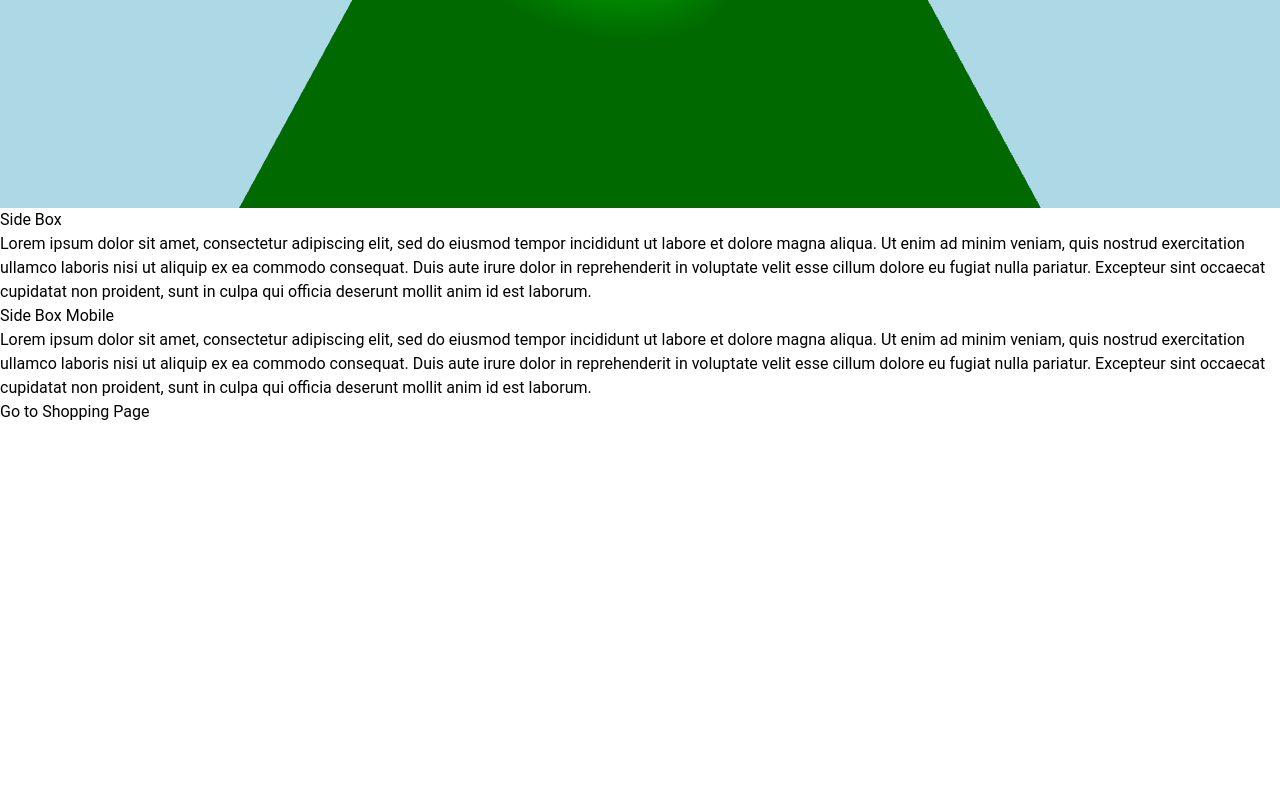
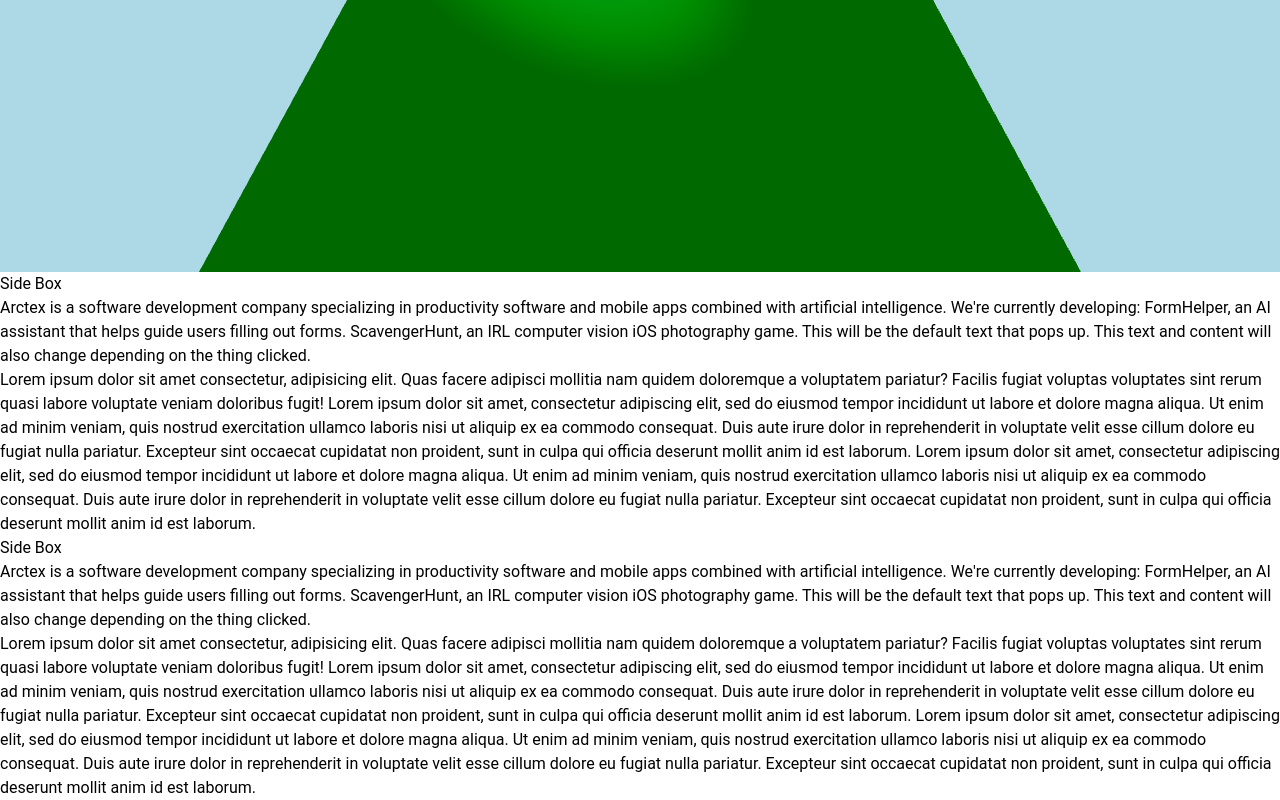
Before and after one commit to arctex-inc/arctex-website, a React (Vite) app in the folder frontend/: page / in a window 1280 px wide. Shown: the part 432-1232 px from the top of the page. Before the commit the page ends 856 px from the top, so only its background shows below. Built offline with nearby package versions, Linux system fonts and the light colour scheme.

Commit message:
Updated component structure and files

```diff
--- a/frontend/src/App.css
+++ b/frontend/src/App.css
@@ -9,7 +9,8 @@
 }
 
 Canvas {
-  width: 100%;
+  /* made the width 110 instead of 100 to get rid of bottom blank white space  */
+  width: 110%;
   margin: 0;
   padding: 0;
 }
@@ -17,16 +18,6 @@ Canvas {
 * {
   margin: 0;
   padding: 0;
-}
-
-.container {
-  height: 100%;
-  width: 100%;
-  display: flex;
-  flex-wrap: wrap;
-  margin: 0;
-  padding: 0;
-  /* Allow items to wrap to the next line */
 }
 
 .item1 {
--- a/frontend/src/App.jsx
+++ b/frontend/src/App.jsx
@@ -3,14 +3,15 @@ import { Canvas } from "@react-three/fiber"
 import { Link } from 'react-router-dom';
 import './App.css'
 import { PerspectiveCamera, MapControls } from '@react-three/drei'
+import TextBoxContent from './components/TextboxContent.jsx';
 
 function App() {
   const [hovered, hover] = useState(false)
 
   return (
-    // <div className='container'>
-    <>
-      <Canvas className='item1'>
+    <div className='overflow-hidden h-full'>
+      {/* can't put any non three.js code within the canvas or it'll break */}
+      <Canvas className='item1 overflow-hidden'>
         <ambientLight intensity={2} />
         {/* not sure what the default is for ambient light but you need an ambient light */}
         <spotLight position={[10, 10, 10]} angle={0.15} penumbra={1} decay={0} intensity={Math.PI} />
@@ -20,42 +21,30 @@ function App() {
         {/* <camera angle={15} /> */}
         {/* three js uses radians for rotation */}
         <mesh rotation={[0, 1, 0]}>
-          <boxGeometry args={[1, 1, 1]}/>
+          <boxGeometry args={[1, 1, 1]} />
           <meshStandardMaterial color={hovered ? 'hotpink' : 'orange'} />
         </mesh>
-        <mesh rotation={[0, 0, 0]} position={[0,-2,0]}>
+        <mesh rotation={[0, 0, 0]} position={[0, -2, 0]}>
           <boxGeometry args={[10, 1, 10]} />
           <meshStandardMaterial color={hovered ? 'hotpink' : 'green'} />
         </mesh>
         <MapControls />
       </Canvas>
-      {/* Side-box*/}
-      <div className="hidden md:block absolute top-0 right-0 h-full w-1/4 bg-white">
-        <h4 className="text-center font-bold">
-          Side Box
-        </h4>
-        <p className="text-2xl">
-          Lorem ipsum dolor sit amet, consectetur adipiscing elit, sed do eiusmod tempor incididunt ut labore et dolore magna aliqua.
-          Ut enim ad minim veniam, quis nostrud exercitation ullamco laboris nisi ut aliquip ex ea commodo consequat.
-          Duis aute irure dolor in reprehenderit in voluptate velit esse cillum dolore eu fugiat nulla pariatur.
-          Excepteur sint occaecat cupidatat non proident, sunt in culpa qui officia deserunt mollit anim id est laborum.
-        </p>
-      </div>
-      <div className="md:hidden absolute bottom-0 inset-x-0 bg-white h-1/4">
-        <h4 className="text-center font-bold">
-          Side Box Mobile
-        </h4>
-        <p className="text-2xl">
-          Lorem ipsum dolor sit amet, consectetur adipiscing elit, sed do eiusmod tempor incididunt ut labore et dolore magna aliqua.
-          Ut enim ad minim veniam, quis nostrud exercitation ullamco laboris nisi ut aliquip ex ea commodo consequat.
-          Duis aute irure dolor in reprehenderit in voluptate velit esse cillum dolore eu fugiat nulla pariatur.
-          Excepteur sint occaecat cupidatat non proident, sunt in culpa qui officia deserunt mollit anim id est laborum.
-        </p>
+      {/* <div className='' >
         <Link to="/shopping">
           <button className="shopping-button">Go to Shopping Page</button>
         </Link>
+      </div> */}
+
+      {/* Side-box on desktop*/}
+      <div className="hidden md:block absolute top-0 right-0 h-full w-1/3 overflow-scroll bg-white m-5 rounded-lg">
+        <TextBoxContent />
+        {/* Bottom textbox on mobile */}
       </div>
-    </>
+      <div className="md:hidden absolute bottom-0 inset-x-0 bg-white h-1/4 overflow-scroll rounded-t-lg">
+        <TextBoxContent />
+      </div>
+    </div>
   )
 }
 
--- /dev/null
+++ b/frontend/src/components/Home.jsx
@@ -0,0 +1,28 @@
+import React from 'react';
+
+const Home = () => {
+  return (
+    <div className="pt-5">
+      <h4 className="text-center text-2xl font-bold p-3">
+        Side Box
+      </h4>
+      <p className="text-xl px-5 pb-5">
+        Arctex is a software development company specializing in productivity software and mobile apps combined with artificial intelligence. We're currently developing: FormHelper, an AI assistant that helps guide users filling out forms. ScavengerHunt, an IRL computer vision iOS photography game. This will be the default text that pops up. This text and content will also change depending on the thing clicked.
+      </p>
+      <p className="text-xl px-5 pb-5">
+        Lorem ipsum dolor sit amet consectetur, adipisicing elit. Quas facere adipisci mollitia nam quidem doloremque a voluptatem pariatur? Facilis fugiat voluptas voluptates sint rerum quasi labore voluptate veniam doloribus fugit! Lorem ipsum dolor sit amet, consectetur adipiscing elit, sed do eiusmod tempor incididunt ut labore et dolore magna aliqua.
+        Ut enim ad minim veniam, quis nostrud exercitation ullamco laboris nisi ut aliquip ex ea commodo consequat.
+        Duis aute irure dolor in reprehenderit in voluptate velit esse cillum dolore eu fugiat nulla pariatur.
+        Excepteur sint occaecat cupidatat non proident, sunt in culpa qui officia deserunt mollit anim id est laborum. Lorem ipsum dolor sit amet, consectetur adipiscing elit, sed do eiusmod tempor incididunt ut labore et dolore magna aliqua.
+        Ut enim ad minim veniam, quis nostrud exercitation ullamco laboris nisi ut aliquip ex ea commodo consequat.
+        Duis aute irure dolor in reprehenderit in voluptate velit esse cillum dolore eu fugiat nulla pariatur.
+        Excepteur sint occaecat cupidatat non proident, sunt in culpa qui officia deserunt mollit anim id est laborum.
+      </p>
+
+      {/* figure out how to make the text smaller when on mobile (this was the mobile css text size): "text-center text-2xl font-bold p-3" */}
+
+    </div>
+  );
+};
+
+export default Home;
--- /dev/null
+++ b/frontend/src/components/TextboxContent.jsx
@@ -0,0 +1,12 @@
+import React from 'react';
+import Home from './Home';
+
+const TextboxContent = () => {
+  return (
+    // if first time loading in then display home
+    <Home />
+    //if clicked on formhelper 3d object, display formhelper content on textbox.
+  );
+};
+
+export default TextboxContent;
```
Also changed, not shown: frontend/src/components/FormHelper.jsx (added, +28 -0 lines).
